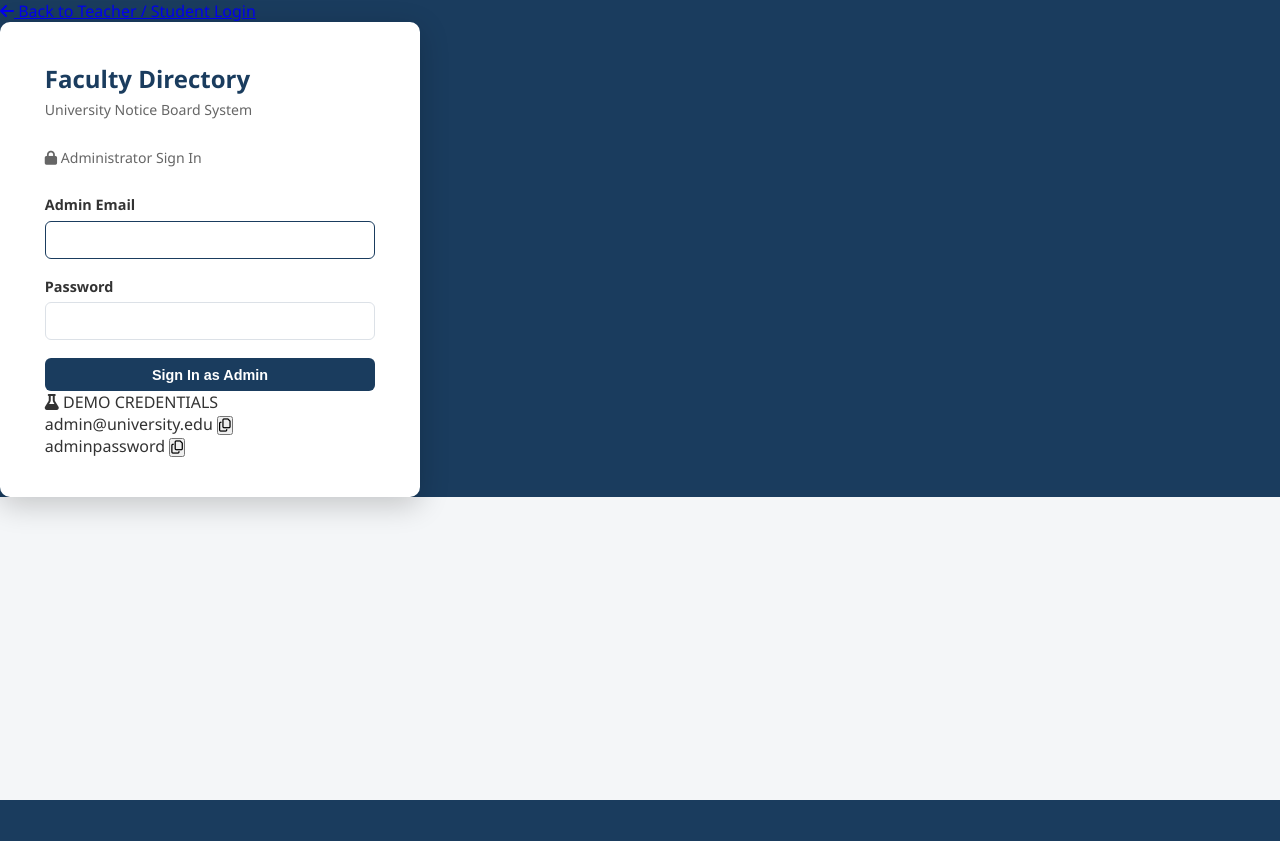
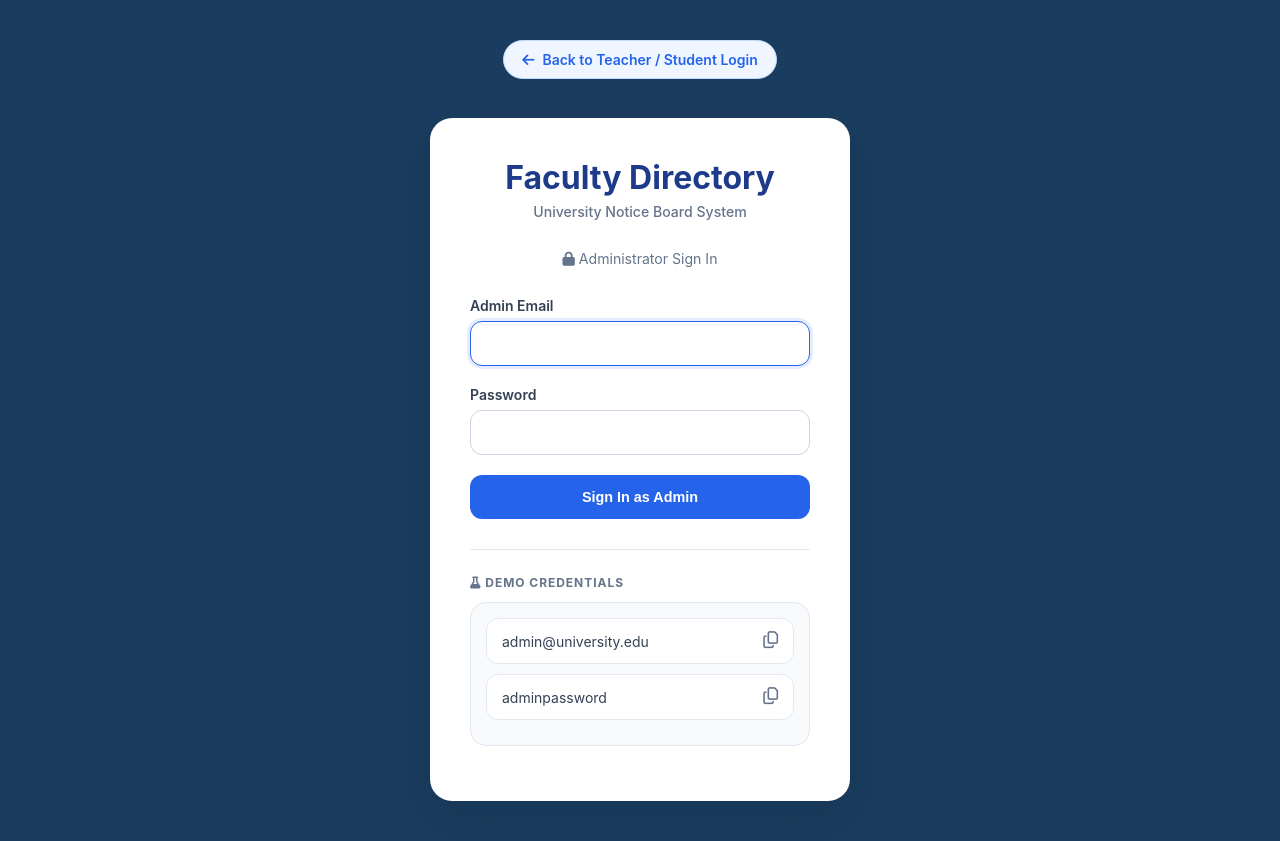
Before and after one commit to Fazal5172/faculty-directory-notice-board, a PHP site: page /admin/index.php in a window 1280 px wide. Before the commit the page ends 800 px from the top, so only its background shows below. Run offline with PHP 8.4, Linux system fonts and the light colour scheme; a stand-in replaces the project's code that opens the database connection; some libraries are stand-ins or nearby versions.

Commit message:
Updated user login and admin login UI page

```diff
--- a/assets/css/style.css
+++ b/assets/css/style.css
@@ -55,6 +55,7 @@ body {
     padding: 0 1.5rem;
     flex: 1;
 }
+
 
 /* ── Cards ── */
 .card {
@@ -184,3 +185,466 @@ tr:hover td { background: #f0f4f8; }
     border-top: 1px solid var(--border);
     margin-top: auto;
 }
+
+
+*{
+    box-sizing:border-box;
+}
+
+body{
+    background:
+    linear-gradient(135deg,#eef6ff,#f8fafc);
+    min-height:100vh;
+    font-family:Inter,Segoe UI,sans-serif;
+}
+
+
+/* Top Admin Link */
+
+.top-admin{
+    position:absolute;
+    top:25px;
+    right:35px;
+}
+
+
+.top-admin a{
+
+    display:flex;
+    align-items:center;
+    gap:8px;
+
+    text-decoration:none;
+
+    color:white;
+
+    background:rgba(255,255,255,0.15);
+
+    padding:10px 18px;
+
+    border-radius:30px;
+
+    font-size:14px;
+
+    font-weight:600;
+
+    border:1px solid rgba(255,255,255,0.25);
+
+    backdrop-filter:blur(8px);
+
+    transition:.3s;
+
+}
+
+
+.top-admin a:hover{
+
+    background:white;
+
+    color:#2563eb;
+
+}
+
+
+/* Wrapper */
+
+.auth-wrapper{
+
+    min-height:100vh;
+    display:flex;
+    justify-content:center;
+    align-items:center;
+
+}
+
+
+/* Card */
+
+.auth-card{
+
+    width:420px;
+    background:white;
+
+    padding:40px;
+
+    border-radius:22px;
+
+    box-shadow:
+    0 20px 45px rgba(15,23,42,.12);
+
+}
+
+
+/* Heading */
+
+.auth-card h1{
+
+    text-align:center;
+
+    color:#1e3a8a;
+
+    font-size:30px;
+
+    margin-bottom:8px;
+
+}
+
+.auth-card p{
+
+    text-align:center;
+
+    color:#64748b;
+
+    margin-bottom:30px;
+
+}
+
+
+/* Inputs */
+
+.form-group{
+
+    margin-bottom:20px;
+
+}
+
+
+.form-group label{
+
+    display:block;
+
+    font-size:14px;
+
+    font-weight:600;
+
+    color:#334155;
+
+    margin-bottom:7px;
+
+}
+
+
+.form-group input{
+
+    width:100%;
+
+    padding:13px 15px;
+
+    border:1px solid #cbd5e1;
+
+    border-radius:12px;
+
+    outline:none;
+
+    font-size:15px;
+
+}
+
+
+.form-group input:focus{
+
+    border-color:#2563eb;
+
+    box-shadow:0 0 0 3px rgba(37,99,235,.12);
+
+}
+
+
+/* Login Button */
+
+
+.btn-primary{
+
+    background:#2563eb;
+
+    color:white;
+
+    border:none;
+
+    padding:14px;
+
+    border-radius:12px;
+
+    font-weight:600;
+
+    cursor:pointer;
+
+    transition:.3s;
+
+}
+
+
+.btn-primary:hover{
+
+    background:#1d4ed8;
+
+}
+
+
+
+/* Demo */
+
+.demo-box{
+
+    margin-top:30px;
+
+    padding-top:25px;
+
+    border-top:1px solid #e2e8f0;
+
+}
+
+
+.demo-title{
+
+    font-size:12px;
+
+    font-weight:700;
+
+    letter-spacing:.08em;
+
+    color:#64748b;
+
+    margin-bottom:12px;
+
+}
+
+
+.credential{
+
+    display:flex;
+
+    justify-content:space-between;
+
+    align-items:center;
+
+    background:#f8fafc;
+
+    border:1px solid #e2e8f0;
+
+    padding:12px 15px;
+
+    border-radius:12px;
+
+    margin-bottom:10px;
+
+}
+
+
+.credential span{
+
+    font-size:14px;
+
+    color:#334155;
+
+}
+
+
+.copy-btn{
+
+    border:none;
+
+    background:none;
+
+    cursor:pointer;
+
+    color:#64748b;
+
+    font-size:17px;
+
+}
+
+
+.copy-btn:hover{
+
+    color:#2563eb;
+
+}
+
+
+.auth-footer{
+
+    text-align:center;
+
+    margin-top:25px;
+
+    font-size:14px;
+
+}
+
+
+.auth-footer a{
+
+    color:#2563eb;
+
+    text-decoration:none;
+
+    font-weight:600;
+
+}
+
+
+
+
+
+.demo-card{
+
+background:#f8fafc;
+
+border:1px solid #e2e8f0;
+
+padding:15px;
+
+border-radius:16px;
+
+margin-bottom:15px;
+
+}
+
+
+.demo-role{
+
+font-size:13px;
+
+font-weight:700;
+
+margin-bottom:12px;
+
+display:flex;
+
+align-items:center;
+
+gap:8px;
+
+}
+
+
+.teacher{
+
+color:#2563eb;
+
+}
+
+
+.student{
+
+color:#059669;
+
+}
+
+
+
+.demo-login{
+
+width:100%;
+
+margin-top:8px;
+
+padding:10px;
+
+border:none;
+
+border-radius:10px;
+
+background:#eff6ff;
+
+color:#2563eb;
+
+font-weight:600;
+
+cursor:pointer;
+
+transition:.3s;
+
+}
+
+
+
+.demo-login:hover{
+
+background:#2563eb;
+
+color:white;
+
+}
+
+
+
+.credential{
+
+background:white;
+
+}
+
+.top-backtouser{
+    display:flex;
+    justify-content:center;
+    margin-bottom:24px;
+}
+
+.top-backtouser a{
+    display:inline-flex;
+    align-items:center;
+    gap:8px;
+
+    padding:10px 18px;
+
+    background:#eff6ff;
+    color:#2563eb;
+
+    text-decoration:none;
+
+    font-size:14px;
+    font-weight:600;
+
+    border:1px solid #bfdbfe;
+    border-radius:999px;
+
+    transition:all .25s ease;
+}
+
+.top-backtouser a:hover{
+    background:#2563eb;
+    color:#fff;
+    border-color:#2563eb;
+    transform:translateY(-1px);
+}
+
+
+.auth-wrapper-admin{
+    min-height:100vh;
+
+    display:flex;
+    flex-direction:column;
+
+    justify-content:center;
+    align-items:center;
+
+    gap:15px;
+
+    padding:40px 20px;
+}
+
+.brand{
+    text-align:center;
+    margin-bottom:30px;
+}
+
+.brand h1{
+    font-size:2rem;
+    font-weight:700;
+    color:#1e3a8a;
+    margin-bottom:6px;
+}
+
+.brand-subtitle{
+    font-size:15px;
+    color:#64748b;
+    font-weight:500;
+    margin-bottom:8px;
+}
+
+.login-subtitle{
+    font-size:14px;
+    color:#64748b;
+}
```
